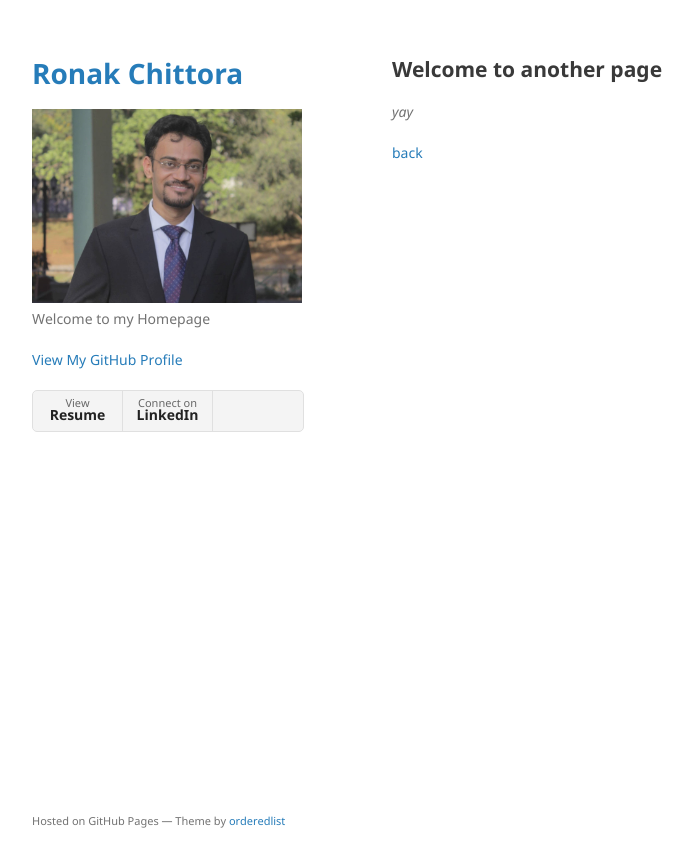
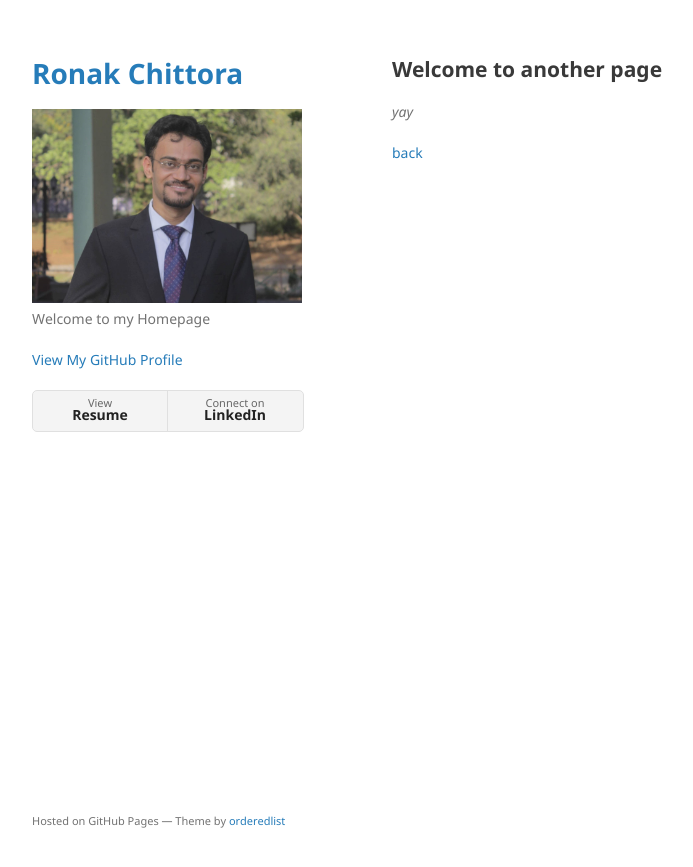
Before and after one commit to ronakchittora/ronakchittora.github.io, a Jekyll site: the page built from another-page.md, in a window 1280 px wide. Shown: the top 867 px of the page, without its empty margins (178-871 px from the left). Built offline with Jekyll 4.4.1, drawn with Linux system fonts in a browser that asks for light colours; our own code applies the rules of GitHub Pages for plain Markdown files.

Commit message:
Update jekyll-theme-minimal.scss

```diff
--- a/_sass/jekyll-theme-minimal.scss
+++ b/_sass/jekyll-theme-minimal.scss
@@ -122,7 +122,7 @@ ul.downloads {
 }
 
 .downloads li {
-  width:89px;
+  width:134px;
   float:left;
   border-right:1px solid #e0e0e0;
   height:40px;
@@ -160,9 +160,9 @@ strong {
   font-weight:700;
 }
 
-.downloads li + li + li {
+.downloads li + li {
   border-right:none;
-  width:89px;
+  width:134px;
 }
 
 .downloads a strong {
```
